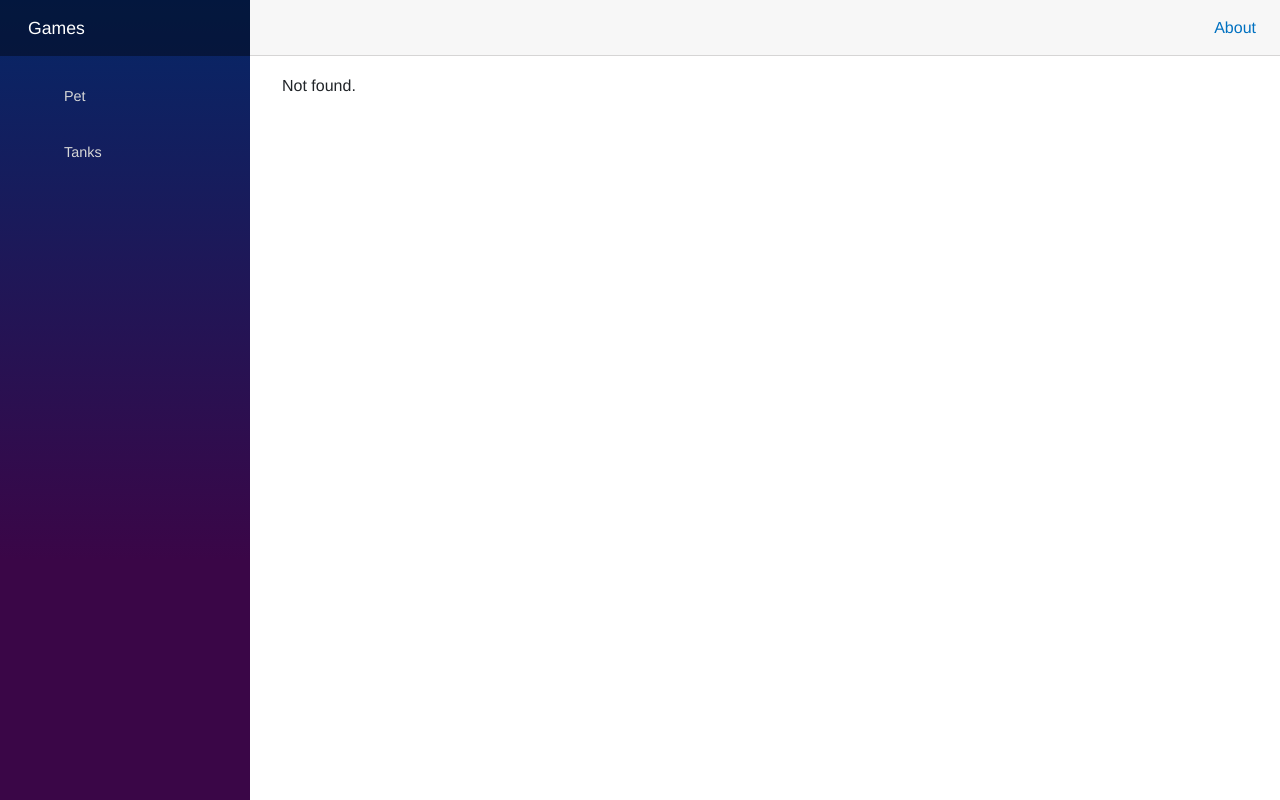
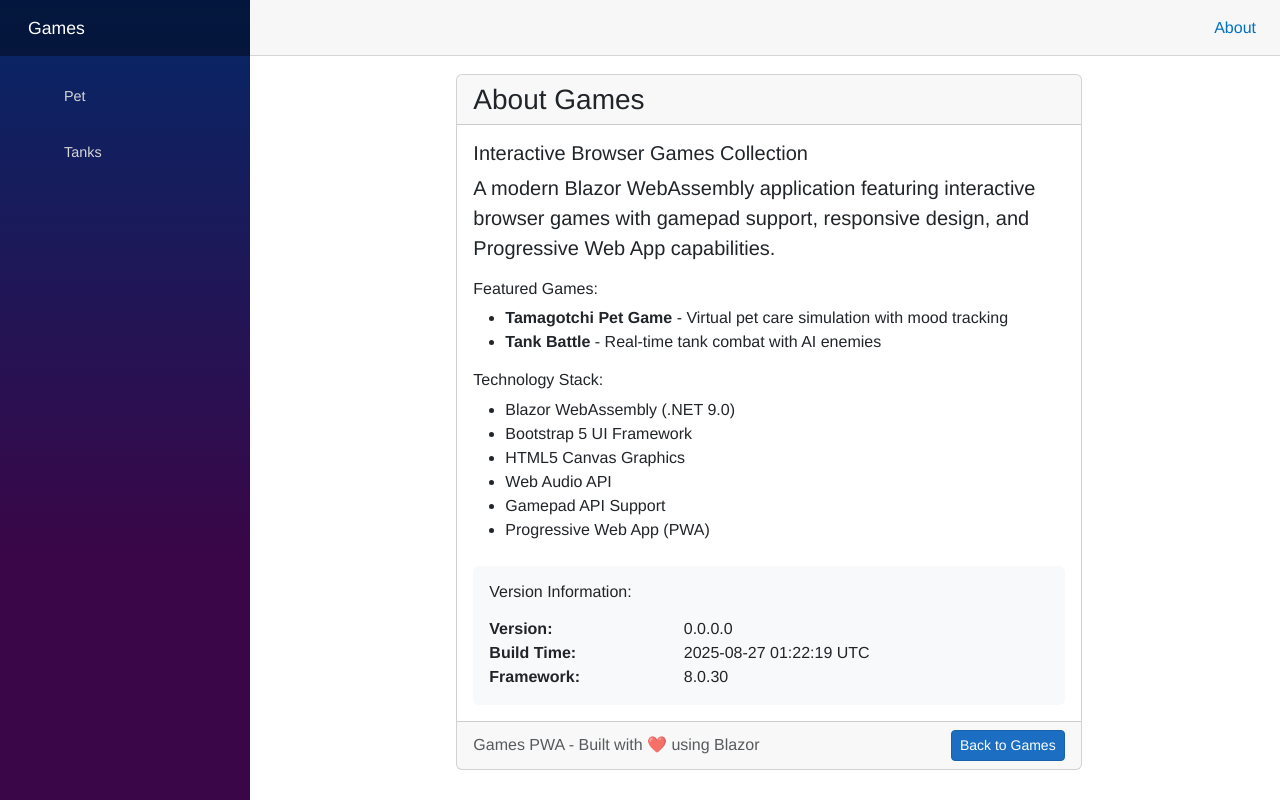
Before and after one commit to gergroen/Games, an ASP.NET Core app: page /about in a window 1280 px wide. Run offline with ASP.NET Core 8, Linux system fonts and the light colour scheme; style sheets or scripts are compiled from the project's sources.

Commit message:
Fix PWA update mechanism, add About page, and resolve Azure Static Web Apps deployment issues (#20)
* Initial plan

* Add About page with version information

Co-authored-by: gergroen <493079+gergroen@users.noreply.github.com>

* Fix PWA update mechanism with dynamic versioning and user notifications

Co-authored-by: gergroen <493079+gergroen@users.noreply.github.com>

* Fix Azure Static Web Apps staging environment configuration

Co-authored-by: gergroen <493079+gergroen@users.noreply.github.com>

---------

Co-authored-by: copilot-swe-agent[bot] <198982749+Copilot@users.noreply.github.com>
Co-authored-by: gergroen <493079+gergroen@users.noreply.github.com>

```diff
--- a/Games/Layout/MainLayout.razor
+++ b/Games/Layout/MainLayout.razor
@@ -6,7 +6,7 @@
 
     <main>
         <div class="top-row px-4">
-            <a href="https://learn.microsoft.com/aspnet/core/" target="_blank">About</a>
+            <a href="/about">About</a>
         </div>
 
         <article class="content px-4">
--- /dev/null
+++ b/Games/Pages/About.razor
@@ -0,0 +1,60 @@
+@page "/about"
+<PageTitle>About - Games</PageTitle>
+
+<div class="container">
+    <div class="row justify-content-center">
+        <div class="col-md-8">
+            <div class="card">
+                <div class="card-header">
+                    <h3 class="mb-0">
+                        <span class="bi bi-info-circle"></span> About Games
+                    </h3>
+                </div>
+                <div class="card-body">
+                    <h5>Interactive Browser Games Collection</h5>
+                    <p class="lead">A modern Blazor WebAssembly application featuring interactive browser games with gamepad support, responsive design, and Progressive Web App capabilities.</p>
+
+                    <h6>Featured Games:</h6>
+                    <ul>
+                        <li><strong>Tamagotchi Pet Game</strong> - Virtual pet care simulation with mood tracking</li>
+                        <li><strong>Tank Battle</strong> - Real-time tank combat with AI enemies</li>
+                    </ul>
+
+                    <h6>Technology Stack:</h6>
+                    <ul>
+                        <li>Blazor WebAssembly (.NET 9.0)</li>
+                        <li>Bootstrap 5 UI Framework</li>
+                        <li>HTML5 Canvas Graphics</li>
+                        <li>Web Audio API</li>
+                        <li>Gamepad API Support</li>
+                        <li>Progressive Web App (PWA)</li>
+                    </ul>
+
+                    <div class="mt-4 p-3 bg-light rounded">
+                        <h6 class="mb-3">Version Information:</h6>
+                        <div class="row">
+                            <div class="col-sm-4"><strong>Version:</strong></div>
+                            <div class="col-sm-8">@VersionInfo.Version</div>
+                        </div>
+                        <div class="row">
+                            <div class="col-sm-4"><strong>Build Time:</strong></div>
+                            <div class="col-sm-8">@VersionInfo.BuildTime</div>
+                        </div>
+                        <div class="row">
+                            <div class="col-sm-4"><strong>Framework:</strong></div>
+                            <div class="col-sm-8">@VersionInfo.Framework</div>
+                        </div>
+                    </div>
+                </div>
+                <div class="card-footer text-muted">
+                    <div class="d-flex justify-content-between align-items-center">
+                        <span>Games PWA - Built with ❤️ using Blazor</span>
+                        <a href="/" class="btn btn-primary btn-sm">
+                            <span class="bi bi-house"></span> Back to Games
+                        </a>
+                    </div>
+                </div>
+            </div>
+        </div>
+    </div>
+</div>
--- a/Games/wwwroot/index.html
+++ b/Games/wwwroot/index.html
@@ -38,17 +38,123 @@
     <script src="js/gamepad.js"></script>
     <script src="_framework/blazor.webassembly.js"></script>
 
-    <!-- PWA Service Worker Registration -->
+    <!-- PWA Service Worker Registration with Update Handling -->
     <script>
         if ('serviceWorker' in navigator) {
+            let swRegistration = null;
+
             window.addEventListener('load', function() {
                 navigator.serviceWorker.register('/service-worker.js')
                     .then(function(registration) {
                         console.log('ServiceWorker registration successful with scope: ', registration.scope);
+                        swRegistration = registration;
+
+                        // Listen for service worker updates
+                        registration.addEventListener('updatefound', () => {
+                            console.log('New service worker version detected');
+                            const newWorker = registration.installing;
+
+                            newWorker.addEventListener('statechange', () => {
+                                if (newWorker.state === 'installed' && navigator.serviceWorker.controller) {
+                                    console.log('New service worker is ready');
+                                    showUpdateNotification();
+                                }
+                            });
+                        });
+
+                        // Check for updates periodically
+                        setInterval(() => {
+                            if (registration) {
+                                registration.update();
+                            }
+                        }, 60000); // Check every minute
+
                     }, function(err) {
                         console.log('ServiceWorker registration failed: ', err);
                     });
+
+                // Listen for messages from service worker
+                navigator.serviceWorker.addEventListener('message', event => {
+                    if (event.data && event.data.type === 'APP_UPDATE_AVAILABLE') {
+                        console.log('App update available, version:', event.data.version);
+                        showUpdateNotification();
+                    }
+                });
             });
+
+            // Show update notification to user
+            function showUpdateNotification() {
+                if (!document.getElementById('update-notification')) {
+                    const notification = document.createElement('div');
+                    notification.id = 'update-notification';
+                    notification.innerHTML = `
+                        <div style="
+                            position: fixed;
+                            top: 20px;
+                            right: 20px;
+                            background: #1b6ec2;
+                            color: white;
+                            padding: 15px 20px;
+                            border-radius: 8px;
+                            box-shadow: 0 4px 12px rgba(0,0,0,0.3);
+                            z-index: 10000;
+                            max-width: 300px;
+                            font-family: -apple-system, BlinkMacSystemFont, 'Segoe UI', sans-serif;
+                        ">
+                            <div style="margin-bottom: 10px; font-weight: bold;">
+                                🚀 App Update Available
+                            </div>
+                            <div style="margin-bottom: 15px; font-size: 14px;">
+                                A new version of Games is available with the latest features and improvements.
+                            </div>
+                            <div style="display: flex; gap: 10px;">
+                                <button onclick="applyUpdate()" style="
+                                    background: white;
+                                    color: #1b6ec2;
+                                    border: none;
+                                    padding: 8px 16px;
+                                    border-radius: 4px;
+                                    cursor: pointer;
+                                    font-weight: bold;
+                                ">Update Now</button>
+                                <button onclick="dismissUpdate()" style="
+                                    background: transparent;
+                                    color: white;
+                                    border: 1px solid white;
+                                    padding: 8px 16px;
+                                    border-radius: 4px;
+                                    cursor: pointer;
+                                ">Later</button>
+                            </div>
+                        </div>
+                    `;
+                    document.body.appendChild(notification);
+                }
+            }
+
+            // Apply the update
+            window.applyUpdate = function() {
+                if (swRegistration && swRegistration.waiting) {
+                    // Tell the waiting service worker to skip waiting
+                    swRegistration.waiting.postMessage({ type: 'SKIP_WAITING' });
+
+                    // Listen for the controller change and reload
+                    navigator.serviceWorker.addEventListener('controllerchange', () => {
+                        window.location.reload();
+                    });
+                } else {
+                    // Fallback: just reload
+                    window.location.reload();
+                }
+            };
+
+            // Dismiss the update notification
+            window.dismissUpdate = function() {
+                const notification = document.getElementById('update-notification');
+                if (notification) {
+                    notification.remove();
+                }
+            };
         }
     </script>
 </body>
```
Also changed, not shown: Games/Pages/About.razor.cs (added, +66 -0 lines), Games/wwwroot/service-worker.js (+103 -34 lines), .github/workflows/azure-static-web-apps-mango-field-043ea0c03.yml, Games/Games.csproj.
